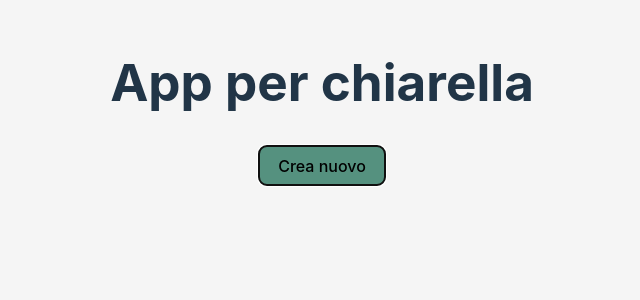
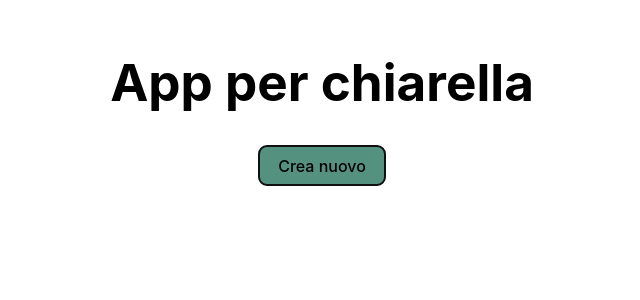
Before and after one commit to SbalzerDavide/formForPrint, a Vue app: page / in a window 1280 px wide. Shown: the top 300 px of the page, without its empty margins (318-958 px from the left). Built offline with nearby package versions, Linux system fonts and the light colour scheme.

Commit message:
fix theme

```diff
--- a/src/assets/print.scss
+++ b/src/assets/print.scss
@@ -217,7 +217,7 @@
   .print{
     margin: 0;
     padding-top: 0;
-    border: initial;
+    border: initial !important;
     border-radius: initial;
     width: initial;
     min-height: initial;
--- a/src/style.css
+++ b/src/style.css
@@ -15,8 +15,8 @@
   -webkit-text-size-adjust: 100%;
 }
 
-:root{
-  /* :root .theme-dark{ */
+/* :root{ */
+:root .theme-dark{
   color: rgba(255, 255, 255, 0.87);
   background-color: #242424;
 }
@@ -111,10 +111,11 @@
     background-color: #d9d9d9;
   }
 } */
-  :root{
-    /* :root .theme-light{ */
+  /* :root{ */
+  :root .theme-light{
     color: #213547;
-    background-color: rgba(0, 0, 0, .04);
+    /* background-color: rgba(0, 0, 0, .04); */
+    background-color: #fff;
   }
   .theme-light a:hover {
     color: #747bff;
```
